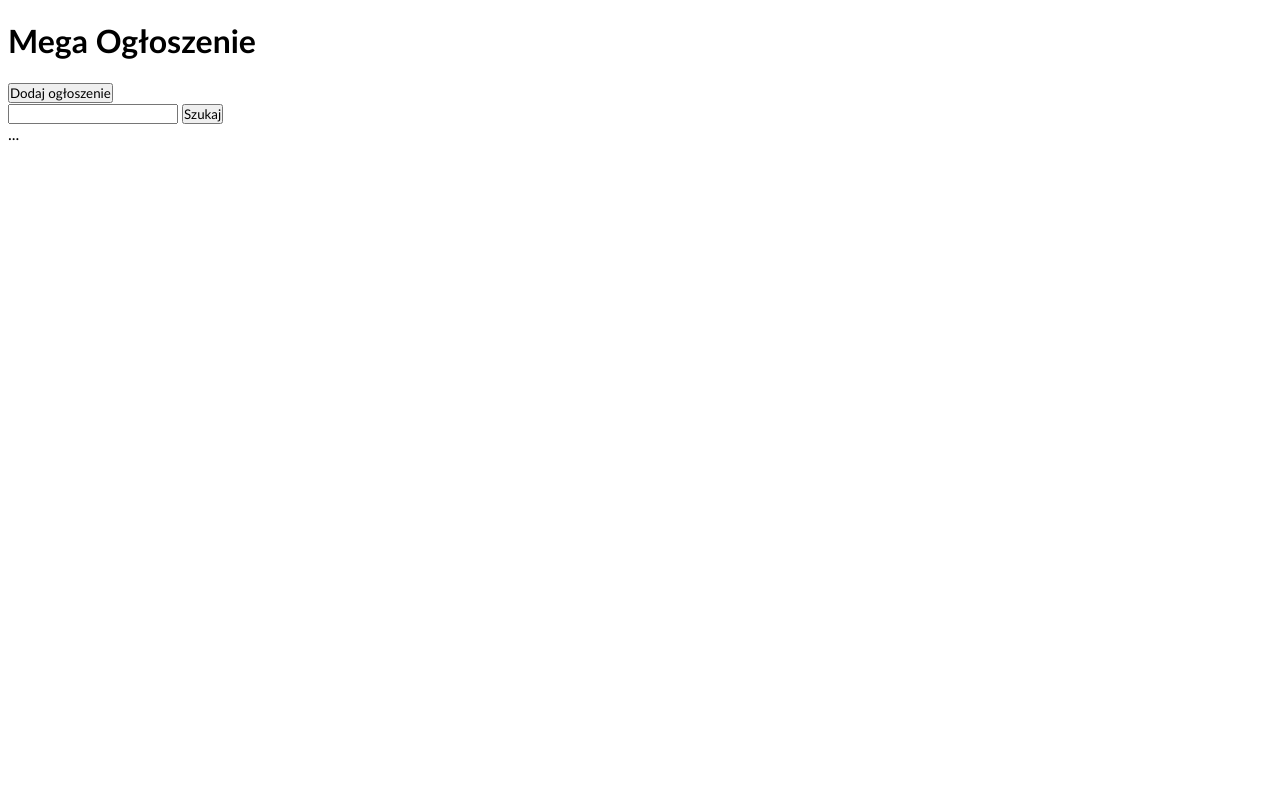
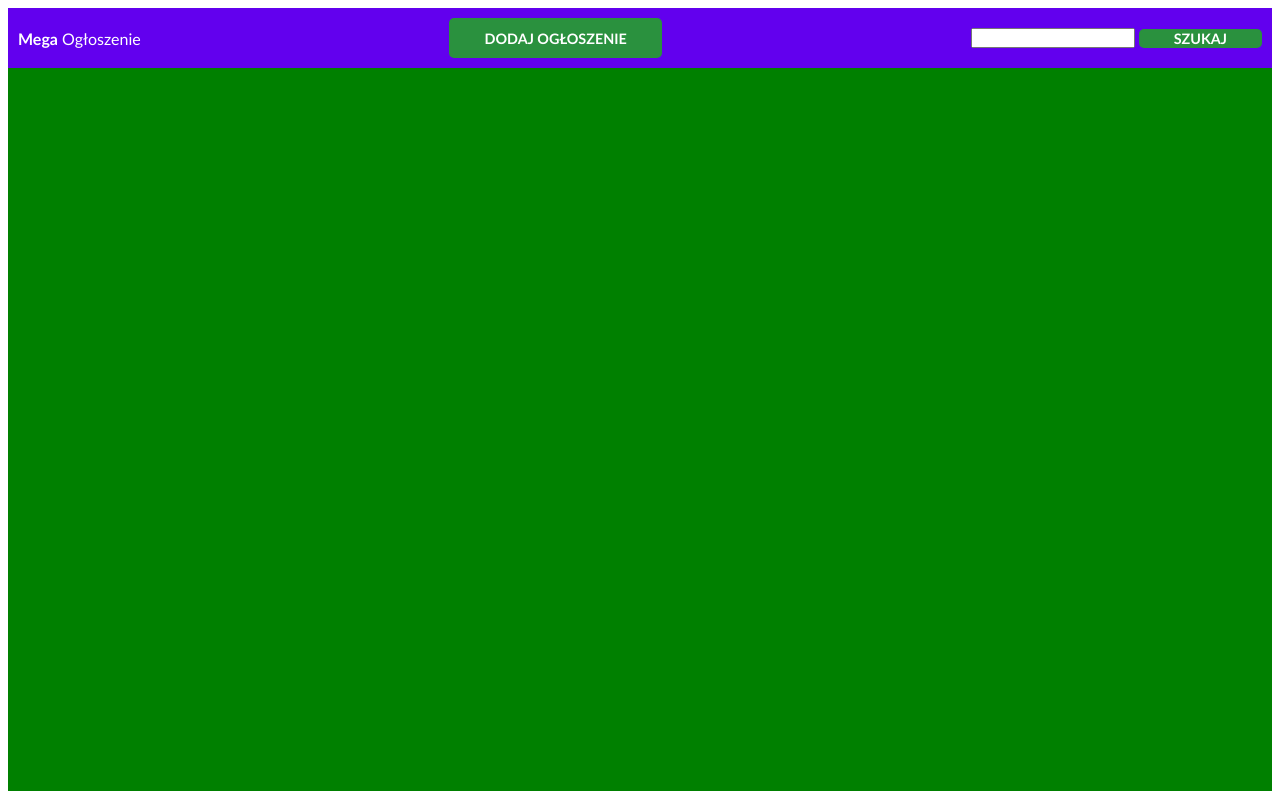
Before and after one commit to Karol024/MegaAdsFront, a React (Create React App) app: page / in a window 1280 px wide. Built offline with nearby package versions, Linux system fonts and the light colour scheme.

Commit message:
App structure divide into components.

```diff
--- a/src/App.css
+++ /dev/null
@@ -1,38 +0,0 @@
-.App {
-  text-align: center;
-}
-
-.App-logo {
-  height: 40vmin;
-  pointer-events: none;
-}
-
-@media (prefers-reduced-motion: no-preference) {
-  .App-logo {
-    animation: App-logo-spin infinite 20s linear;
-  }
-}
-
-.App-header {
-  background-color: #282c34;
-  min-height: 100vh;
-  display: flex;
-  flex-direction: column;
-  align-items: center;
-  justify-content: center;
-  font-size: calc(10px + 2vmin);
-  color: white;
-}
-
-.App-link {
-  color: #61dafb;
-}
-
-@keyframes App-logo-spin {
-  from {
-    transform: rotate(0deg);
-  }
-  to {
-    transform: rotate(360deg);
-  }
-}
--- a/src/App.tsx
+++ b/src/App.tsx
@@ -1,21 +1,12 @@
 import React from 'react';
-import './App.css';
+import {Header} from "./components/layout/Header";
+import {Map} from "./components/Map/Map"
 
 export const App = () => {
   return (
 <>
-  <header>
-<h1>
-  <strong>Mega</strong> Ogłoszenie
-</h1>
-    <button>Dodaj ogłoszenie</button>
-    <div className="search">
-      <input type="text"/> <button>Szukaj</button>
-    </div>
-  </header>
-  <div className="map">
-    ...
-  </div>
+<Header/>
+  <Map/>
 </>
   );
 };
--- /dev/null
+++ b/src/components/Map/Map.css
@@ -0,0 +1,4 @@
+.map {
+    background: green;
+    height: calc(100vh - 77px);
+}
--- /dev/null
+++ b/src/components/Map/Map.tsx
@@ -0,0 +1,8 @@
+import React from 'react';
+import './Map.css'
+
+export const Map = () => {
+    return (
+      <div className="map"/>
+    );
+}
--- /dev/null
+++ b/src/components/common/Btn.css
@@ -0,0 +1,10 @@
+button {
+    border: 0;
+    background: #2A913E;
+    color: white;
+    text-transform: uppercase;
+    font-weight: bold;
+    font-size: 0.9rem;
+    padding: 1px 35px;
+    border-radius: 5px;
+}
--- /dev/null
+++ b/src/components/common/Btn.tsx
@@ -0,0 +1,11 @@
+import React from "react";
+
+import './Btn.css';
+
+interface Props {
+    text: string;
+}
+
+export const Btn = (props: Props) => (
+    <button>{props.text}</button>
+);
--- /dev/null
+++ b/src/components/layout/Header.css
@@ -0,0 +1,22 @@
+header {
+    background: #6200EE;
+    padding: 10px;
+    color: white;
+    display: flex;
+    justify-content: space-between;
+}
+
+header h1 {
+    font-size: 16px;
+    font-weight: 200;
+}
+
+.search {
+    display: flex;
+    align-items: center;
+}
+
+.search input {
+    width: 12em;
+    margin-right: 4px
+}
--- /dev/null
+++ b/src/components/layout/Header.tsx
@@ -0,0 +1,15 @@
+import React from "react";
+import { Btn } from "../common/Btn";
+import './Header.css';
+
+export const Header = () => (
+    <header>
+        <h1>
+            <strong>Mega</strong> Ogłoszenie
+        </h1>
+        <Btn text="Dodaj Ogłoszenie"/>
+        <div className="search">
+            <input type="text"/> <Btn text="Szukaj"/>
+        </div>
+    </header>
+);
```
